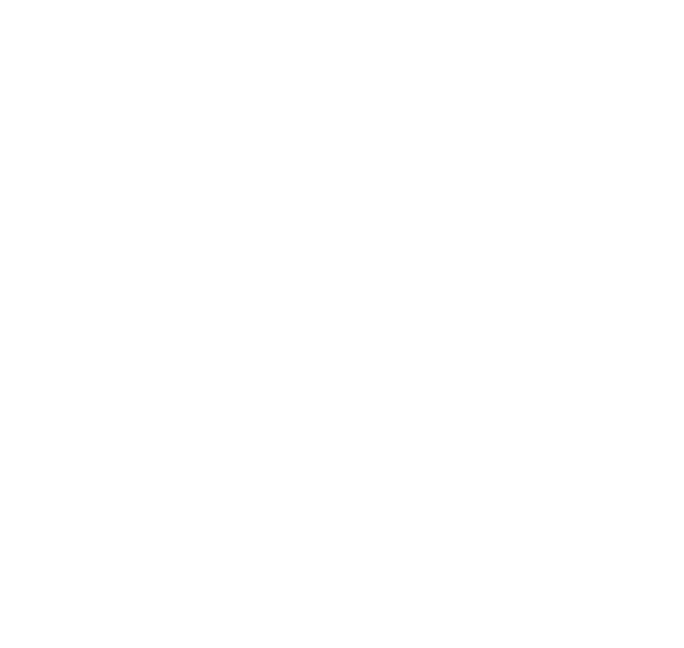
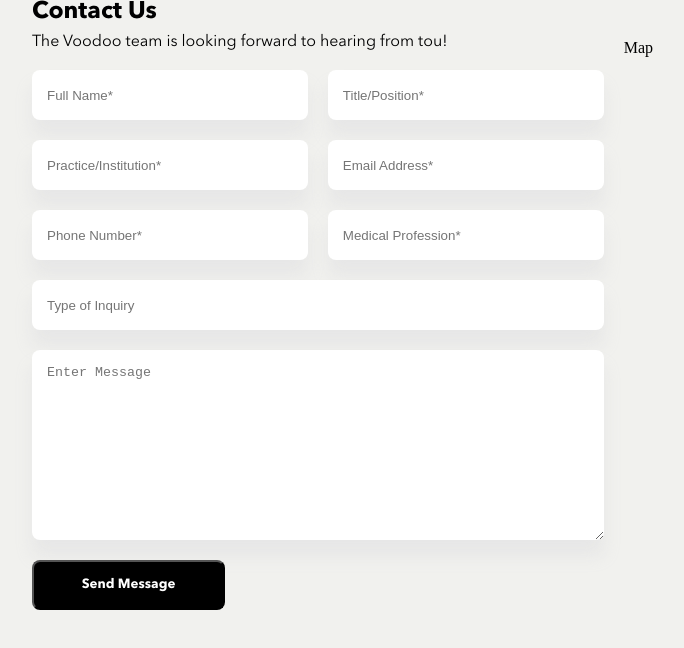
Before and after one commit to StanislavHomych/TestTask, a plain HTML site: page index.html in a window 1280 px wide. Shown: the whole page, without its empty margins (108-792 px from the left). Drawn offline with Linux system fonts and the light colour scheme.

Commit message:
basic layout

```diff
--- /dev/null
+++ b/css/reset.css
@@ -0,0 +1,43 @@
+html, body, div, span, applet, object, iframe,
+h1, h2, h3, h4, h5, h6, p, blockquote, pre,
+a, abbr, acronym, address, big, cite, code,
+del, dfn, em, img, ins, kbd, q, s, samp,
+small, strike, strong, sub, sup, tt, var,
+b, u, i, center,
+dl, dt, dd, ol, ul, li,
+fieldset, form, label, legend,
+table, caption, tbody, tfoot, thead, tr, th, td,
+article, aside, canvas, details, embed,
+figure, figcaption, footer, header, hgroup,
+menu, nav, output, ruby, section, summary,
+time, mark, audio, video {
+	margin: 0;
+	padding: 0;
+	border: 0;
+	font-size: 100%;
+	font: inherit;
+	vertical-align: baseline;
+}
+/* HTML5 display-role reset for older browsers */
+article, aside, details, figcaption, figure,
+footer, header, hgroup, menu, nav, section {
+	display: block;
+}
+body {
+	line-height: 1;
+}
+ol, ul {
+	list-style: none;
+}
+blockquote, q {
+	quotes: none;
+}
+blockquote:before, blockquote:after,
+q:before, q:after {
+	content: '';
+	content: none;
+}
+table {
+	border-collapse: collapse;
+	border-spacing: 0;
+}
--- a/css/style.css
+++ b/css/style.css
@@ -0,0 +1,153 @@
+@font-face {
+    font-family: "Avenir-Next-Regular";
+    src: url(./Fonts/AvenirNextLTPro-Regular.otf);
+}
+
+@font-face {
+    font-family: "Avenir-Next-Bold";
+    src: url(./Fonts/AvenirNextLTPro-Bold.otf);
+}
+
+
+body {
+    background-color: #f1f1ee;
+}
+
+/* Main wrapper styles */
+
+.mainblock {
+    display: grid;
+    max-width: 1000px;
+    margin: 0 auto;
+    grid-template-columns: 7fr 5fr;
+    grid-column-gap: 20px;
+
+}
+
+
+
+/* Forms block */
+.formwrapper {
+    display: grid;
+    grid-template-columns: repeat(2, 1fr);
+    grid-auto-rows: 50px;
+    grid-gap: 20px;
+
+}
+
+/* Form header */
+
+.form__header {
+    display: flex;
+    flex-direction: column;
+    justify-content: space-between;
+    grid-column-start: 1;
+    grid-column-end: 3;
+}
+
+.form__title {
+    font-family: "Avenir-Next-Bold";
+    font-size: 1.5rem;
+}
+
+.form__description {
+    font-family: "Avenir-Next-Regular";
+    font-size: 1rem;
+
+}
+
+
+
+/* Forms items */
+
+.forms__input {
+    box-sizing: border-box;
+    width: 100%;
+    height: 100%;
+    border: none;
+    border-radius: 0.5rem;
+    padding: 0 0 0 15px;
+    box-shadow: 0px 16px 16px 0px #CACBD240;
+
+}
+
+.forms__textarea-message{
+    padding-top: 15px;
+}
+
+.forms__item--name {
+    grid-column-start: 1;
+    grid-column-end: 2;
+
+}
+
+
+
+.forms__item--position {
+    grid-column-start: 2;
+    grid-column-end: 3;
+
+}
+
+.forms__item--institution {
+    grid-column-start: 1;
+    grid-column-end: 2;
+}
+
+.forms__item--email {
+    grid-column-start: 2;
+    grid-column-end: 3;
+}
+
+.forms__item--phone {
+    grid-column-start: 1;
+    grid-column-end: 2;
+}
+
+.forms__item--medical {
+    grid-column-start: 2;
+    grid-column-end: 3;
+}
+
+.forms__item-inquiry {
+    grid-column-start: 1;
+    grid-column-end: 3;
+
+
+}
+
+.forms__item-message {
+    grid-column-start: 1;
+    grid-column-end: 3;
+    grid-row-start: 6;
+    grid-row-end: 9;
+}
+
+
+/* Button */
+
+
+/* Button element */
+.forms__button{
+    font-family:"Avenir-Next-Bold";
+    color: #fff;
+    border-radius: 0.5rem;
+    cursor: pointer;
+}
+
+/* modifier for primary button */
+.forms__button-primary{
+    background-color: #000;
+    width: 70%;
+}
+
+
+
+
+
+
+
+/* Map styles */
+.map {
+    margin: 40px 0;
+}
--- a/index.html
+++ b/index.html
@@ -5,12 +5,50 @@
     <meta charset="UTF-8">
     <meta http-equiv="X-UA-Compatible" content="IE=edge">
     <meta name="viewport" content="width=device-width, initial-scale=1.0">
+    <link rel="stylesheet" href="./css/reset.css">
     <link rel="stylesheet" href="./css/style.css">
     <title>Test-Task</title>
 </head>
 
 <body>
+    <main class="mainblock">
+        <section class="form">
 
+            <div class="formwrapper">
+                <div class="form__header">
+                    <h3 class="form__title">Contact Us</h3>
+                    <h6 class="form__description">The Voodoo team is looking forward to hearing from tou!</h6>
+                </div>
+                <div class="forms__item forms__item--fullname">
+                    <input class="forms__input forms__input-name" type="text" placeholder="Full Name*">
+                </div>
+                <div class="forms__item forms__item--title" >
+                    <input class="forms__input forms__input-position" type="text" placeholder="Title/Position*">
+                </div>
+                <div class="forms__item forms__item-practice" >
+                    <input class="forms__input forms__input-institution" type="select" placeholder="Practice/Institution*">
+                </div>
+                <div class="forms__item forms__item-email" >
+                    <input class="forms__input forms__input-email" type="text" placeholder="Email Address*">
+                </div>
+                <div class="forms__item forms__item-phone" >
+                    <input class="forms__input forms__input-phone" type="text" placeholder="Phone Number*">
+                </div>
+                <div class="forms__item forms__item-medical" >
+                    <input class="forms__input forms__input-medical" type="text" placeholder="Medical Profession*">
+                </div>
+                <div class="forms__item forms__item-inquiry" >
+                    <input class="forms__input forms__input-inquiry" type="text" placeholder="Type of Inquiry">
+                </div>
+                <div class="forms__item forms__item-message" >
+                    <textarea class="forms__input forms__textarea-message" name="" id=""  placeholder="Enter Message"></textarea>
+                </div>
+                <button class="forms__button forms__button-primary">Send Message</button>
+            </div>
+
+        </section>
+        <section class="map">Map</section>
+    </main>
 
     <script src="./js/script.js"></script>
 </body>
```
Also changed, not shown: css/Fonts/AvenirNextLTPro-Bold.otf (added), css/Fonts/AvenirNextLTPro-Regular.otf (added).
